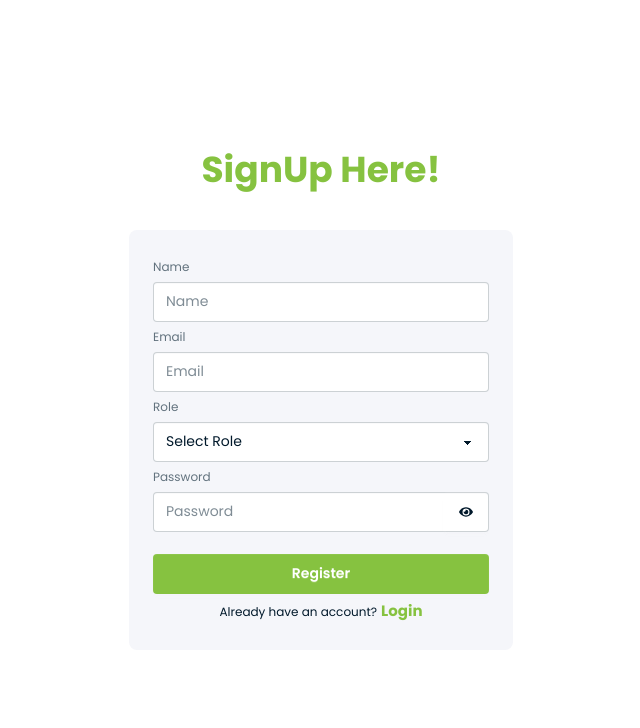
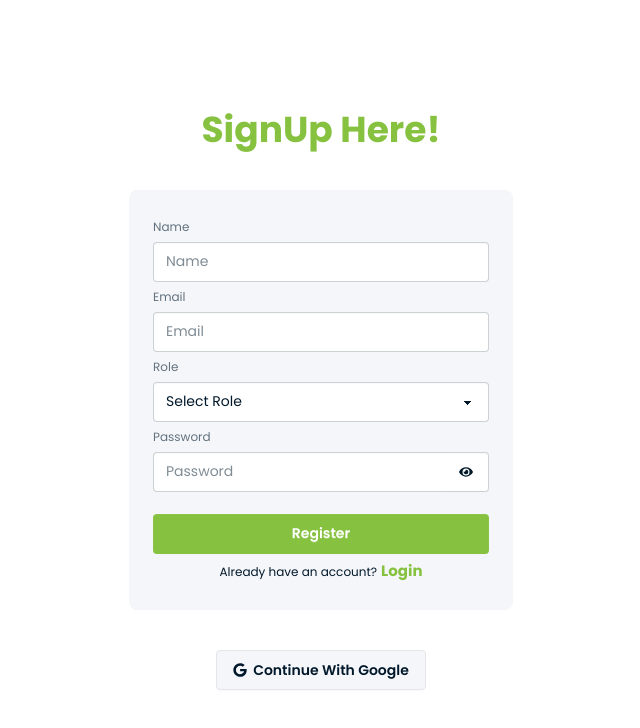
Before and after one commit to biplobrana007/e-tution-client, a React (Vite) app: page /register in a window 1280 px wide. Shown: the top 728 px of the page, without its empty margins (319-959 px from the left). Built offline with nearby package versions, Linux system fonts and the light colour scheme; no server answers.

Commit message:
google sign in functionality done

```diff
--- /dev/null
+++ b/src/Components/SocialSignIn/GoogleSignIn.jsx
@@ -0,0 +1,30 @@
+import { Link, useNavigate } from "react-router";
+import { FaGoogle } from "react-icons/fa6";
+import toast from "react-hot-toast";
+import useAuth from "../../Hooks/useAuth";
+
+const GoogleSignIn = () => {
+  const navigation = useNavigate();
+  const { signInWithGoogle } = useAuth();
+  const handleGoogleSignIn = () => {
+    signInWithGoogle()
+      .then(() => {
+        navigation("/");
+        toast.success("Google sign in successfully....", {
+          position: "top-right",
+        });
+      })
+      .catch((err) => {
+        console.log(err);
+      });
+  };
+  return (
+    <>
+      <Link className="btn" onClick={handleGoogleSignIn}>
+        <FaGoogle></FaGoogle> Continue With Google
+      </Link>
+    </>
+  );
+};
+
+export default GoogleSignIn;
--- a/src/Pages/Login/Login.jsx
+++ b/src/Pages/Login/Login.jsx
@@ -7,6 +7,7 @@ import Container from "../../Components/Contaniner/Container";
 import toast from "react-hot-toast";
 import { useForm } from "react-hook-form";
 import useAuth from "../../Hooks/useAuth";
+import GoogleSignIn from "../../Components/SocialSignIn/GoogleSignIn";
 
 const Login = () => {
   const { signInUser } = useAuth();
@@ -20,7 +21,6 @@ const Login = () => {
     const {
       register,
       handleSubmit,
-      watch,
       formState: { errors },
     } = useForm();
 
@@ -110,9 +110,9 @@ const Login = () => {
             </form>
           </div>
         </div>
-        {/* <div className="mt-10">
+        <div className="mt-10">
           <GoogleSignIn></GoogleSignIn>
-        </div> */}
+        </div>
       </div>
     </Container>
   );
--- a/src/Pages/Register/Register.jsx
+++ b/src/Pages/Register/Register.jsx
@@ -1,4 +1,4 @@
-import React, { use, useState } from "react";
+import React, { useState } from "react";
 
 import { Link, useLocation, useNavigate } from "react-router";
 import { updateProfile } from "firebase/auth";
@@ -9,6 +9,7 @@ import toast from "react-hot-toast";
 import Container from "../../Components/Contaniner/Container";
 import { useForm } from "react-hook-form";
 import useAuth from "../../Hooks/useAuth";
+import GoogleSignIn from "../../Components/SocialSignIn/GoogleSignIn";
 
 const SignUp = () => {
   //   const navigate = useNavigate();
@@ -22,7 +23,6 @@ const SignUp = () => {
   const {
     register,
     handleSubmit,
-    watch,
     formState: { errors },
   } = useForm();
 
@@ -31,16 +31,6 @@ const SignUp = () => {
     const displayName = data.name;
     const email = data.email;
     const password = data.password;
-
-    // vallidation
-    // const passwordRegex = /^(?=.*[A-Z])(?=.*[a-z]).{6,}$/;
-    // if (!passwordRegex.test(password)) {
-    //   toast.error(
-    //     "Password must contain at least one uppercase letter, one lowercase letter, and be at least 6 characters long.",
-    //     { position: "top-right" }
-    //   );
-    //   return;
-    // }
 
     createUser(email, password)
       .then((user) => {
@@ -152,9 +142,9 @@ const SignUp = () => {
             </form>
           </div>
         </div>
-        {/* <div className="mt-10">
+        <div className="mt-10">
           <GoogleSignIn></GoogleSignIn>
-        </div> */}
+        </div>
       </div>
     </Container>
   );
```
